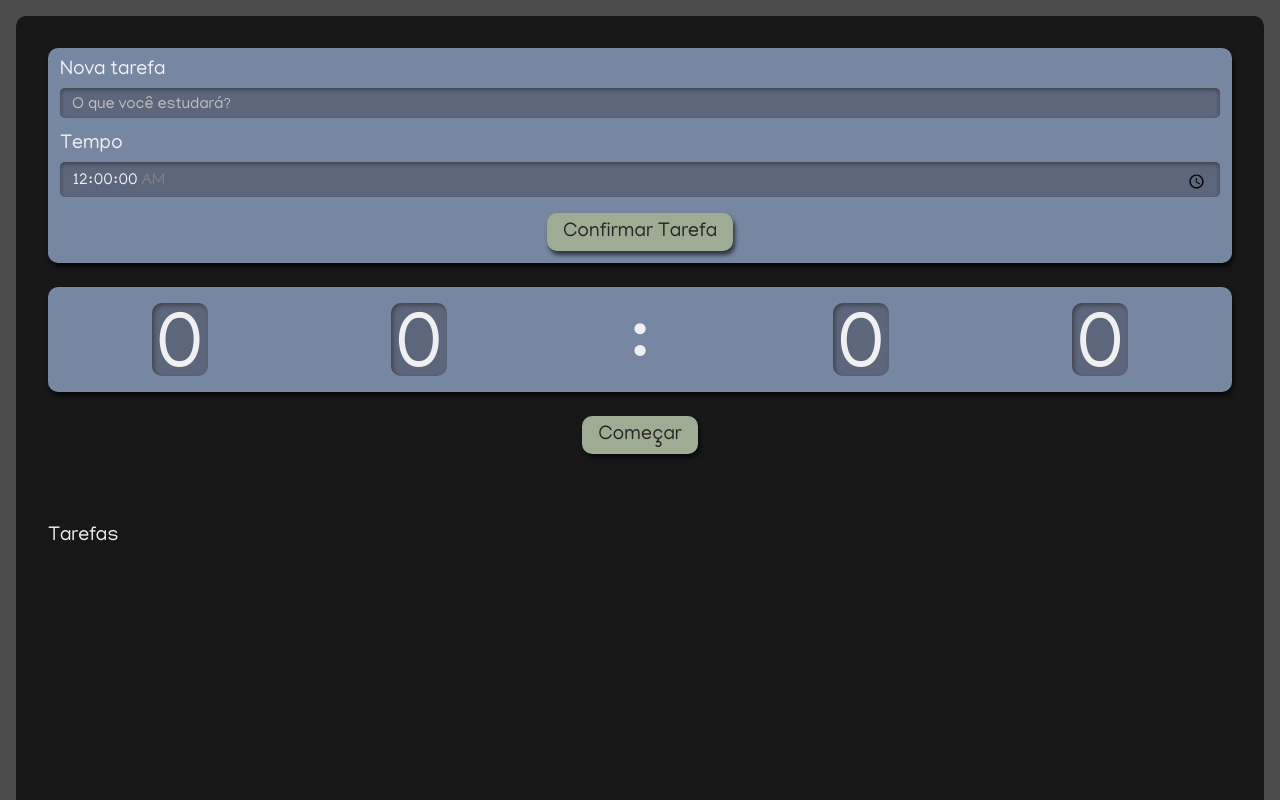
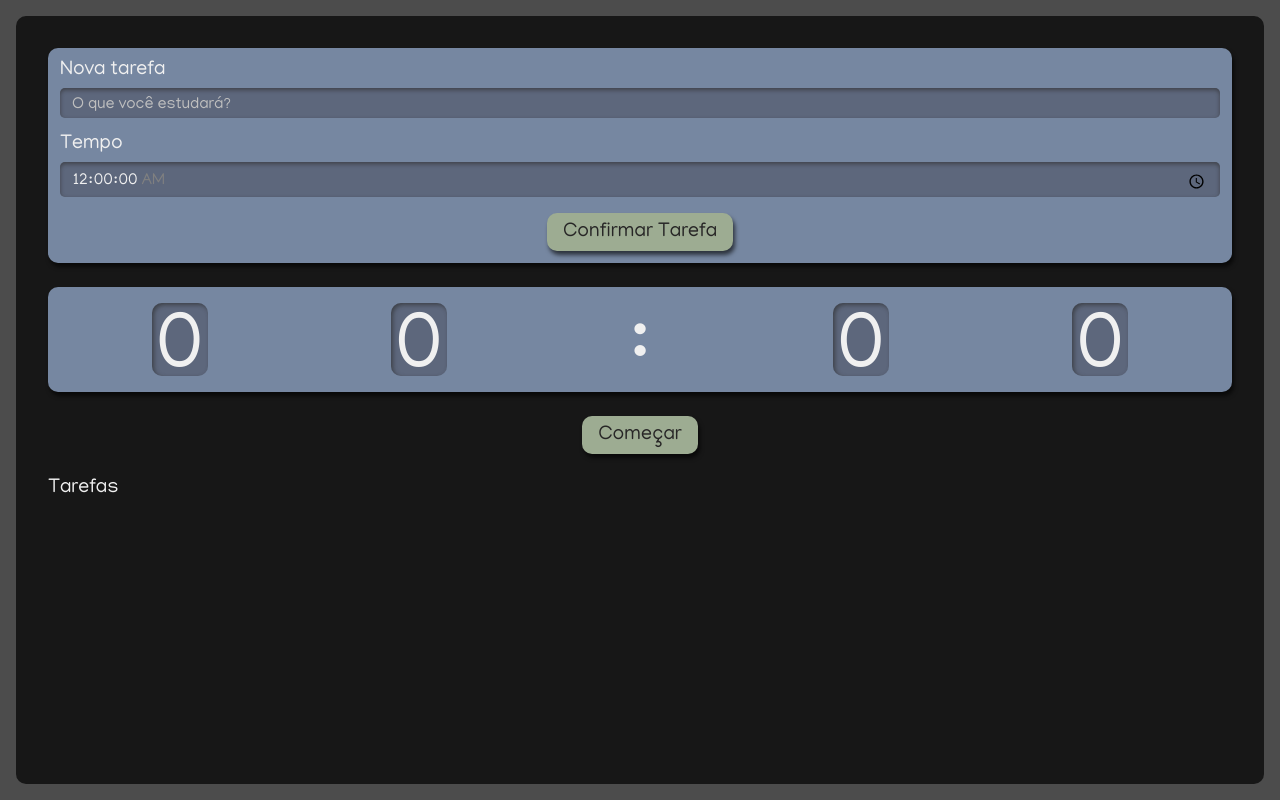
Before and after one commit to rafaballerini/ReactTypescriptCurso, a React (Create React App) app in the folder projeto/: page / in a window 1280 px wide. Shown: the top 800 px of the page. Built offline with nearby package versions, Linux system fonts and the light colour scheme.

Commit message:
Mudando altura de elementos

```diff
--- a/projeto/src/components/List/style.scss
+++ b/projeto/src/components/List/style.scss
@@ -1,8 +1,14 @@
 .lista-tarefas {
   grid-area: tarefas;
+  height: 100%;
 
   h2 {
     font-size: 1.25rem;
     margin-bottom: 12px;
   }
+
+  ul {
+    max-height: 350px;
+    overflow-y: scroll;
+  }
 }
--- a/projeto/src/index.scss
+++ b/projeto/src/index.scss
@@ -51,11 +51,6 @@ input {
 	color: inherit;
 }
 
-html {
-	width: 100vw;
-	min-height: 100vh;
-}
-
 button {
 	border: unset;
 	background-color: unset;
--- a/projeto/src/pages/style.scss
+++ b/projeto/src/pages/style.scss
@@ -4,11 +4,11 @@
   background-color: #171717;
   padding: 32px;
   box-sizing: border-box;
-  height: 100%;
+  min-height: calc(100vh - 32px);
   border-radius: 10px;
 
   display: grid;
-  grid-template-rows: 1fr 1fr 6fr;
+  grid-template-rows: min-content min-content auto;
   grid-template-areas:
     "nova-tarefa"
     "cronometro"
```
